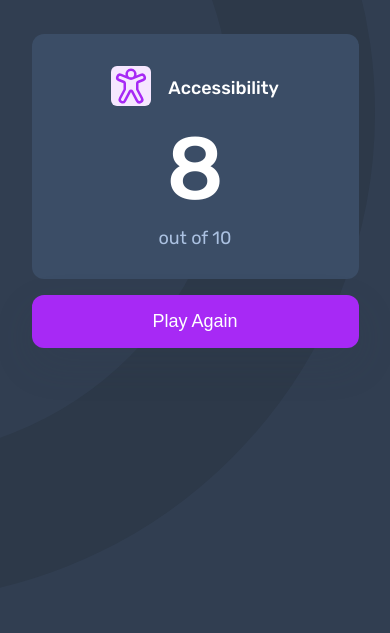
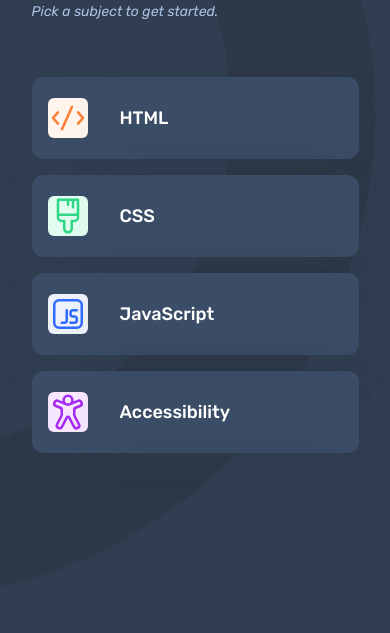
Before and after one commit to jayco01/frontend-quiz-app, a plain HTML site: page index.html in a window 390 px wide. Shown: the part 211-844 px from the top of the page. Drawn offline with Linux system fonts and the light colour scheme.

Commit message:
fix: menu option overflowing to the right when in phone resolution

```diff
--- a/index.html
+++ b/index.html
@@ -32,7 +32,7 @@
 
   <!-- Quiz menu start -->
   <main>
-    <section class="menu hide">
+    <section class="menu">
 
       <div class="menu__welcome">
         <div class="menu__title">
@@ -116,7 +116,7 @@
   <!-- Quiz question end -->
 
   <!-- Quiz completed start -->
-<section class="complete">
+<section class="complete hide">
   <div class="complete__content">
 
     <div class="complete__text">
--- a/styles/reset.css
+++ b/styles/reset.css
@@ -1,3 +1,9 @@
+*,
+*::before,
+*::after {
+  box-sizing: border-box;
+}
+
 /* Eric Meyer's Reset CSS v2.0 (simplified) */
 html, body, div, span, applet, object, iframe,
 h1, h2, h3, h4, h5, h6, p, blockquote, pre,
--- a/styles/styles.css
+++ b/styles/styles.css
@@ -179,6 +179,7 @@ main {
     flex-direction: column;
     gap: var(--fluid-spacing-40x128);
     width: 100%;
+    max-width: 100vw;
 }
 
 .menu__welcome {
@@ -245,9 +246,12 @@ main {
 .menu__option-icon img {
     width: 100%;
     height: 100%;
+    min-width: var(--fluid-spacing-40x56);
 }
 
 .html-icon, .question__button {
+    display: grid;
+    place-items: center;
     width: var(--fluid-spacing-40x56);
     height: var(--fluid-spacing-40x56);
     background-color: var(--clr-orange50);
@@ -255,6 +259,8 @@ main {
 }
 
 .css-icon {
+    display: grid;
+    place-items: center;
     width: var(--fluid-spacing-40x56);
     height: var(--fluid-spacing-40x56);
     background-color: var(--clr-green100);
@@ -262,6 +268,8 @@ main {
 }
 
 .js-icon {
+    display: grid;
+    place-items: center;
     width: var(--fluid-spacing-40x56);
     height: var(--fluid-spacing-40x56);
     background-color: var(--clr-blue100);
@@ -269,6 +277,8 @@ main {
 }
 
 .access-icon {
+    display: grid;
+    place-items: center;
     width: var(--fluid-spacing-40x56);
     height: var(--fluid-spacing-40x56);
     background-color: var(--clr-purple100);
@@ -281,7 +291,8 @@ main {
     line-height: var(--lh-100);
     letter-spacing: 0%;
     margin: 0%;
-    width: clamp(20.4375rem, 61.7vw, 32.25rem);
+    max-width: clamp(20.4375rem, 61.7vw, 32.25rem);
+    width: 100%;
 }
 
 /* Question */
@@ -562,5 +573,5 @@ main {
 
 
 .hide {
-    display: none ;
+    display: none;
 }
```
